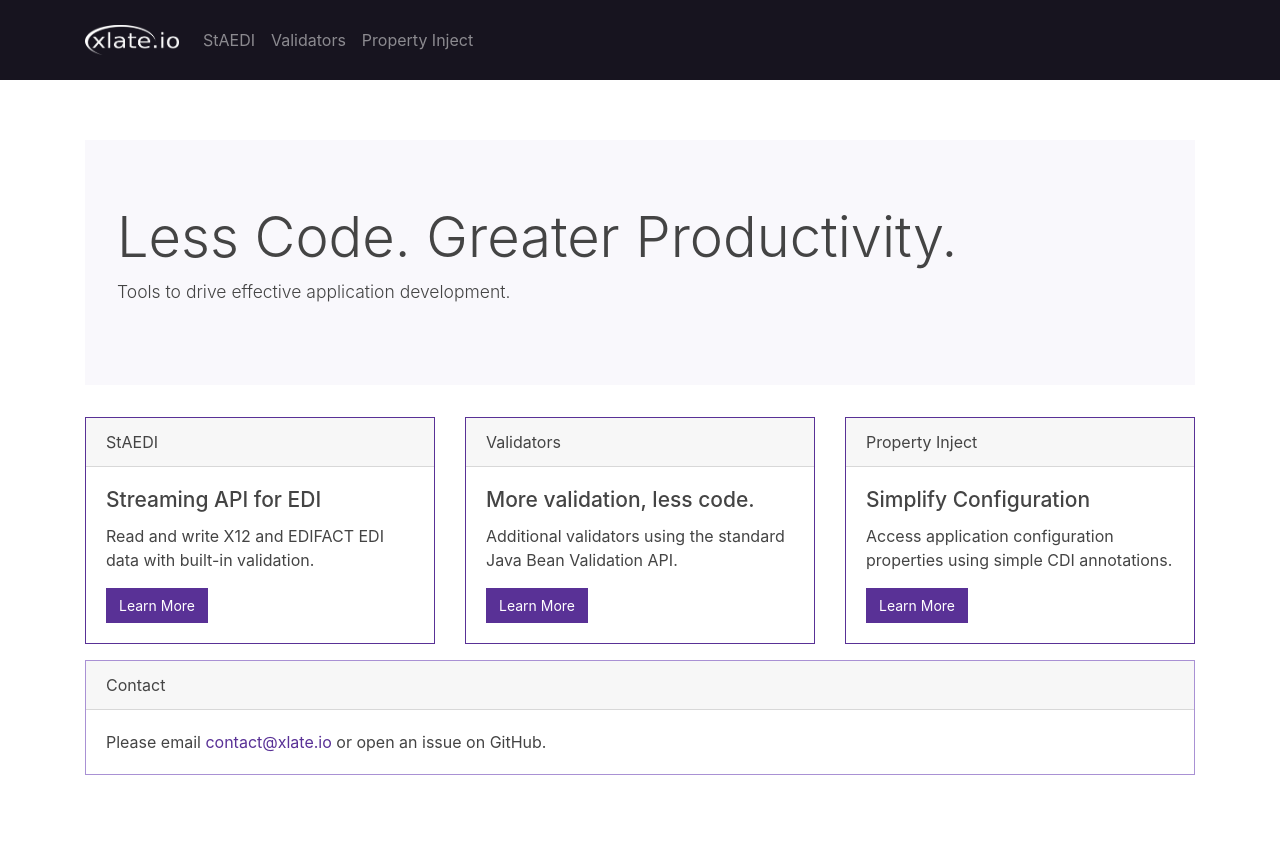
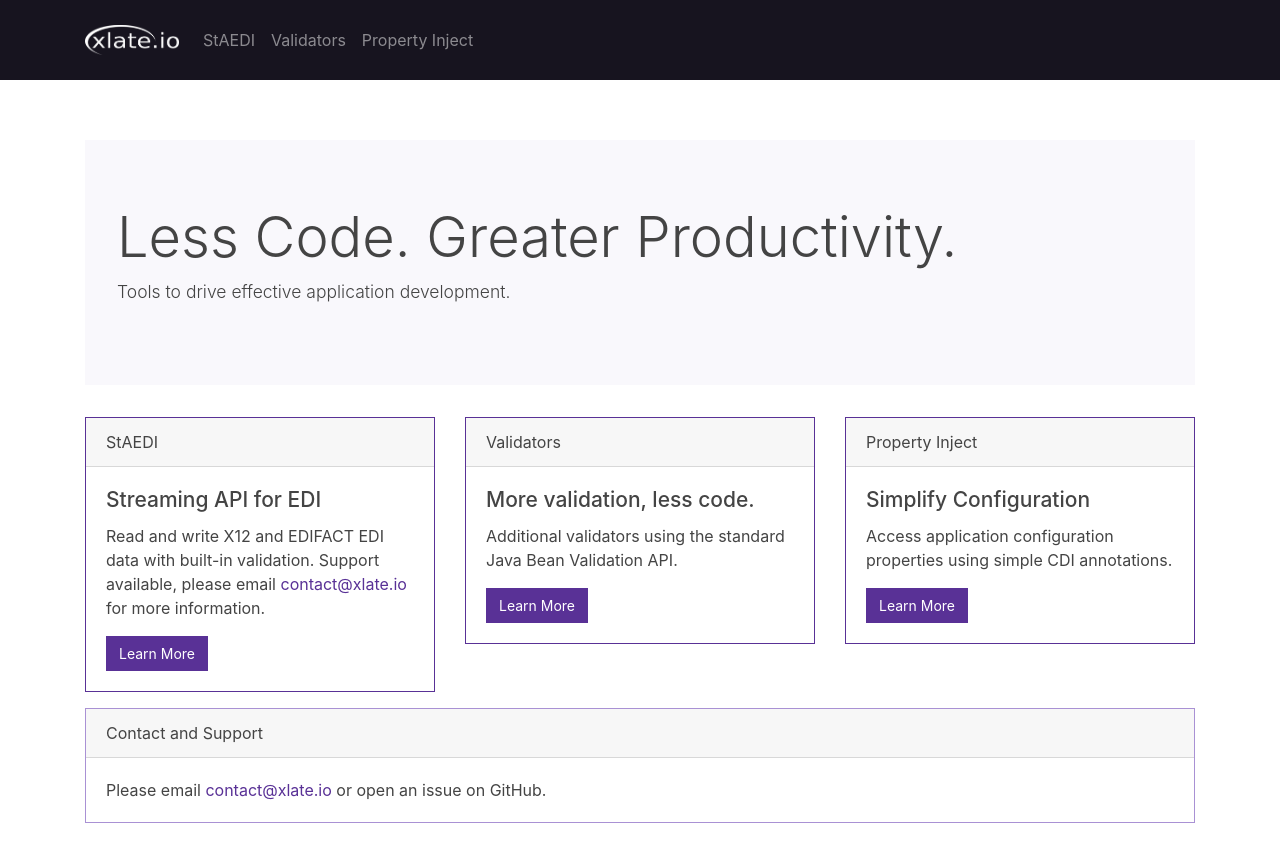
Before and after one commit to xlate/xlate.github.io, a Jekyll site: the page built from index.html, in a window 1280 px wide. Shown: the top 862 px of the page. Built offline with Jekyll 4.4.1, drawn with Linux system fonts in a browser that asks for light colours; nearby versions of some CDN libraries.

Commit message:
Update description and link

```diff
--- a/index.html
+++ b/index.html
@@ -15,7 +15,11 @@ description: Open Source Productivity for Java
       <div class="card-header">StAEDI</div>
       <div class="card-body">
         <h4 class="card-title">Streaming API for EDI</h4>
-        <p class="card-text">Read and write X12 and EDIFACT EDI data with built-in validation.</p>
+        <p class="card-text">
+          Read and write X12 and EDIFACT EDI data with built-in validation.
+          Support available, please email <a href="mailto:contact@xlate.io">contact@xlate.io</a>
+          for more information.
+        </p>
         <a href="https://github.com/xlate/staedi" class="btn btn-primary">Learn More</a>
       </div>
     </div>
@@ -45,7 +49,7 @@ description: Open Source Productivity for Java
 <div class="row">
   <div class="col">
     <div class="card border-secondary mb-3">
-      <div class="card-header">Contact</div>
+      <div class="card-header">Contact and Support</div>
       <div class="card-body">
         <p class="card-text">
           Please email <a href="mailto:contact@xlate.io">contact@xlate.io</a> or open an issue on GitHub.
```
Also changed, not shown: README.md.
